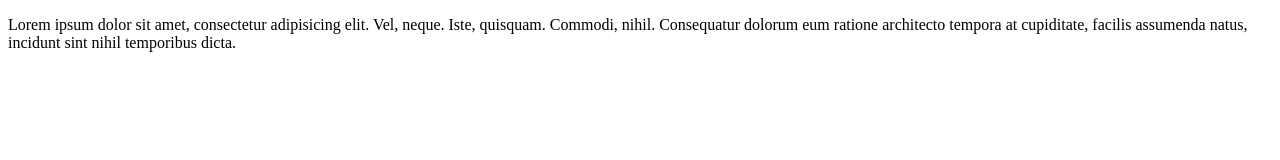
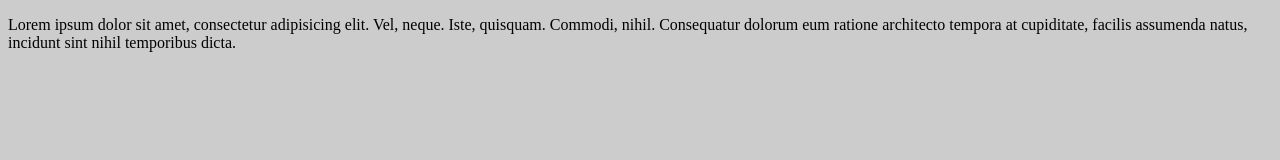
Before and after one commit to Vsevolod23/test, a plain HTML site: page index.html in a window 1280 px wide. Drawn offline with Linux system fonts and the light colour scheme.

Commit message:
add style

```diff
--- a/css/style.css
+++ b/css/style.css
@@ -0,0 +1,3 @@
+body {
+	background: #ccc;
+}
--- a/index.html
+++ b/index.html
@@ -3,6 +3,8 @@
 <head>
 	<meta charset="UTF-8">
 	<title>Document</title>
+	<link rel="stylesheet" href="css/style.css
+	">
 </head>
 <body>
 	<p>Lorem ipsum dolor sit amet, consectetur adipisicing elit. Vel, neque. Iste, quisquam. Commodi, nihil. Consequatur dolorum eum ratione architecto tempora at cupiditate, facilis assumenda natus, incidunt sint nihil temporibus dicta.</p>
```
